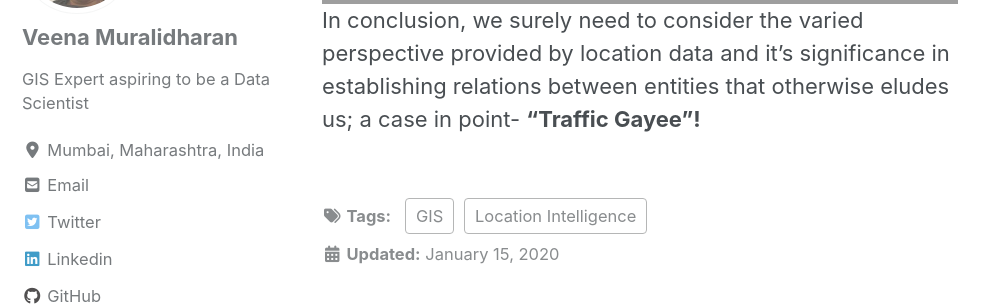
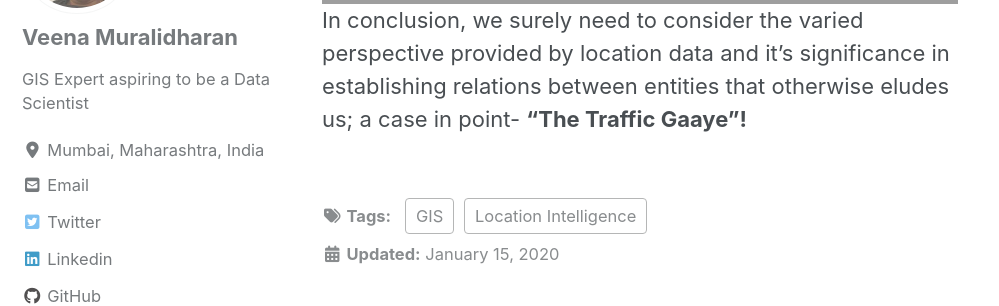
Before and after one commit to veena1486/veena1486.github.io, a Jekyll site: the page built from _posts/2020-01-15-chall.md, in a window 1280 px wide and 900 px high, scrolled down 1681 px. Shown: the part 154-460 px from the top of the window, without its empty margins (0-999 px from the left). Built offline with Jekyll 4.4.1, drawn with Linux system fonts in a browser that asks for light colours; cached includes are drawn as plain includes; nearby versions of some CDN libraries; grey boxes are pictures that could not be loaded.

Commit message:
Update 2020-01-15-chall.md

```diff
--- a/_posts/2020-01-15-chall.md
+++ b/_posts/2020-01-15-chall.md
@@ -19,4 +19,4 @@ One of the perpetual challenges stunting the growth is the technology consumptio
 But, it is interesting to note that there are few businesses that are finding creative ways to build innovative LI solutions...
 <iframe width="560" height="315" src="https://www.youtube.com/embed/mZZ11alimPA" frameborder="0" allow="accelerometer; autoplay; encrypted-media; gyroscope; picture-in-picture" allowfullscreen></iframe>
 
-In conclusion, we surely need to consider the varied perspective provided by location data and it's significance in establishing relations between entities that otherwise eludes us; a case in point- **"Traffic Gayee"!**
+In conclusion, we surely need to consider the varied perspective provided by location data and it's significance in establishing relations between entities that otherwise eludes us; a case in point- **"The Traffic Gaaye"!**
```
